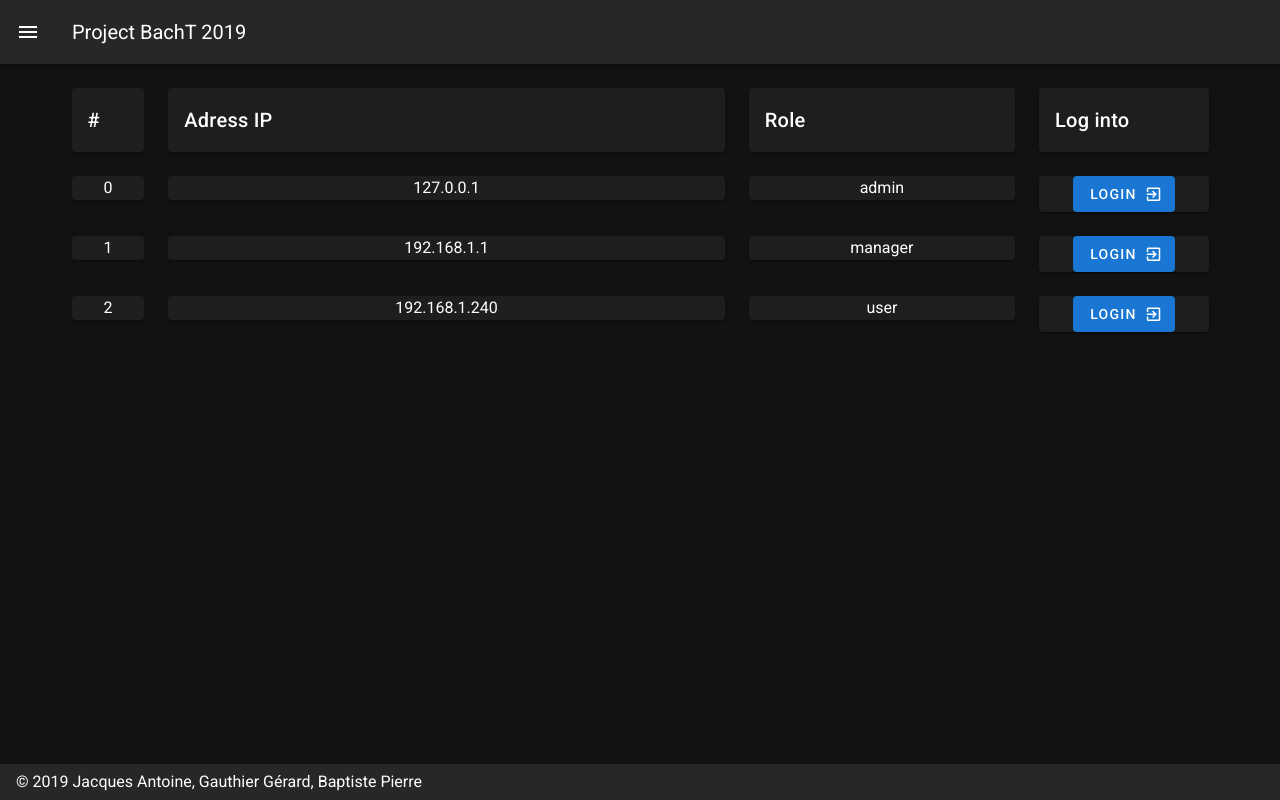
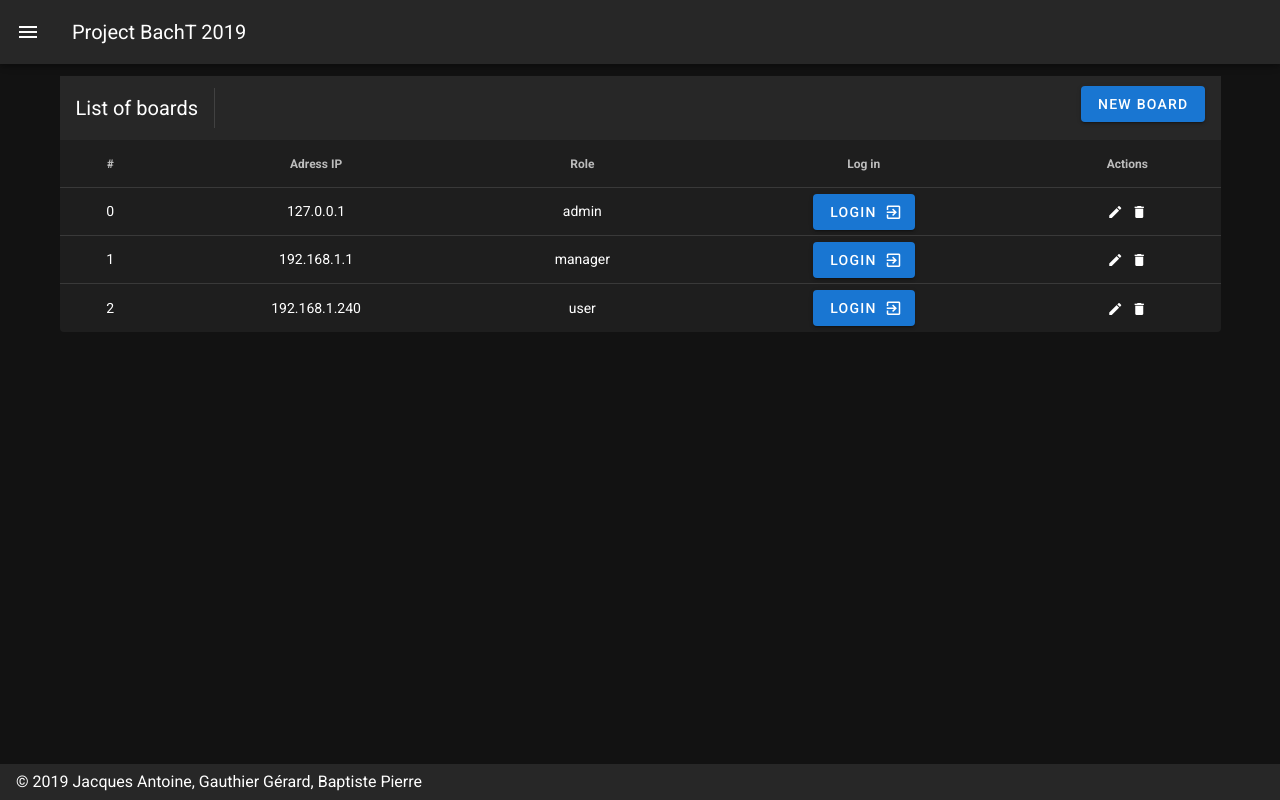
Before and after one commit to jacquant/bacht-front, a Nuxt app: page / in a window 1280 px wide. Built offline with nearby package versions, Linux system fonts and the light colour scheme; what vue-kanban would draw is missing.

Commit message:
wip: store, api and list of boards

```diff
--- a/pages/index.vue
+++ b/pages/index.vue
@@ -1,57 +1,86 @@
 <template>
-  <v-container class="text-center">
+  <v-simple-table fixed-header>
+    <template v-slot:top>
+      <v-toolbar flat>
+        <v-toolbar-title>List of boards</v-toolbar-title>
+        <v-divider class="mx-4" inset vertical></v-divider>
+        <v-spacer></v-spacer>
+        <v-dialog v-model="dialog" max-width="500px">
+          <template v-slot:activator="{ on }">
+            <v-btn color="primary" dark class="mb-2" v-on="on">New Board</v-btn>
+          </template>
+          <v-card>
+            <v-card-title>
+              <span class="headline">{{ formTitle }}</span>
+            </v-card-title>
+
+            <v-card-text>
+              <v-container>
                 <v-row>
-      <v-col cols="1">
-        <v-card>
-          <v-card-title>#</v-card-title>
-        </v-card>
+                  <v-col cols="12" sm="6" md="4">
+                    <v-text-field v-model="editedItem.ip" label="Adress IP"></v-text-field>
                   </v-col>
-      <v-col cols="6">
-        <v-card>
-          <v-card-title>Adress IP</v-card-title>
-        </v-card>
-      </v-col>
-      <v-col cols="3">
-        <v-card>
-          <v-card-title>Role</v-card-title>
-        </v-card>
-      </v-col>
-      <v-col cols="2">
-        <v-card>
-          <v-card-title>Log into</v-card-title>
-        </v-card>
+                  <v-col cols="12" sm="6" md="4">
+                    <v-text-field v-model="editedItem.role" label="Role"></v-text-field>
                   </v-col>
                 </v-row>
-    <v-row
+              </v-container>
+            </v-card-text>
+
+            <v-card-actions>
+              <v-spacer></v-spacer>
+              <v-btn color="blue darken-1" text @click="close">Cancel</v-btn>
+              <v-btn color="blue darken-1" text @click="save">Save</v-btn>
+            </v-card-actions>
+          </v-card>
+        </v-dialog>
+      </v-toolbar>
+    </template>
+    <template v-slot:default>
+      <thead>
+        <tr>
+          <th class="text-center">#</th>
+          <th class="text-center">Adress IP</th>
+          <th class="text-center">Role</th>
+          <th class="text-center">Log in</th>
+          <th class="text-center">Actions</th>
+        </tr>
+      </thead>
+      <tbody>
+        <tr
           v-for="(item, index) in list_boards"
           v-bind:item="item"
           v-bind:index="index"
           v-bind:key="index"
         >
-      <v-col cols="1">
-        <v-card>{{index}}</v-card>
-      </v-col>
-      <v-col cols="6">
-        <v-card>{{item.ip}}</v-card>
-      </v-col>
-      <v-col cols="3">
-        <v-card>{{item.role}}</v-card>
-      </v-col>
-      <v-col cols="2">
-        <v-card>
-          <v-btn color="primary">
+          <td class="text-center">{{index}}</td>
+          <td class="text-center">{{item.ip}}</td>
+          <td class="text-center">{{item.role}}</td>
+          <td class="text-center">
+            <v-btn color="primary" nuxt>
               Login
               <v-icon right dark>mdi-login-variant</v-icon>
             </v-btn>
-        </v-card>
-      </v-col>
-    </v-row>
-  </v-container>
+          </td>
+          <td class="text-center">
+            <v-icon small class="mr-2" @click="editItem(item)">mdi-pencil</v-icon>
+            <v-icon small @click="deleteItem(item)">mdi-delete</v-icon>
+          </td>
+        </tr>
+      </tbody>
+    </template>
+  </v-simple-table>
 </template>
 <script>
 export default {
   data() {
     return {
+      dialog: false,
+      editedIndex: -1,
+      editedItem: {
+        ip: '',
+        role: ''
+      },
       list_boards: [
         {
           ip: '127.0.0.1',
@@ -67,6 +96,45 @@ export default {
         }
       ]
     }
+  },
+  computed: {
+    formTitle() {
+      return this.editedIndex === -1 ? 'New Item' : 'Edit Item'
+    }
+  },
+  watch: {
+    dialog(val) {
+      val || this.close()
+    }
+  },
+  methods: {
+    editItem(item) {
+      this.editedIndex = this.list_boards.indexOf(item)
+      this.editedItem = Object.assign({}, item)
+      this.dialog = true
+    },
+
+    deleteItem(item) {
+      const index = this.list_boards.indexOf(item)
+      confirm('Are you sure you want to delete this item?') &&
+        this.list_boards.splice(index, 1)
+    },
+    close() {
+      this.dialog = false
+      setTimeout(() => {
+        this.editedItem = Object.assign({}, this.defaultItem)
+        this.editedIndex = -1
+      }, 300)
+    },
+
+    save() {
+      if (this.editedIndex > -1) {
+        Object.assign(this.list_boards[this.editedIndex], this.editedItem)
+      } else {
+        this.list_boards.push(this.editedItem)
+      }
+      this.close()
+    }
   }
 }
 </script>
--- /dev/null
+++ b/store/index.js
@@ -0,0 +1,15 @@
+export const state = () => ({
+  list_boards: [
+    { ip: '127.0.0.1', role: 'admin', port: ':9000', root_path: '/v1/' },
+    { ip: '192.168.1.1', role: 'manager', port: ':9001', root_path: '/v1/' }
+  ],
+  connected_board: 1
+})
+
+export const mutations = () => ({})
+
+export const getters = () => ({})
+
+export const actions = () => ({})
+
+export const modules = () => ({})
```
Also changed, not shown: middleware/api.js (added, +223 -0 lines). Lines whose indentation alone changed are shown as unchanged.
